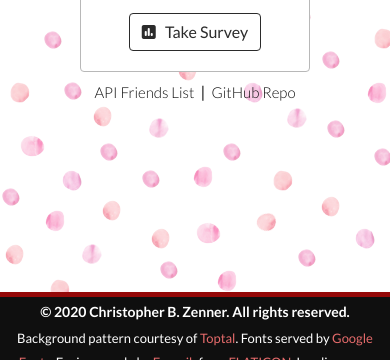
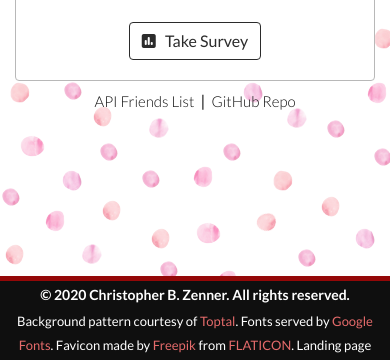
Before and after one commit to icn2you/fsf-a11, a website: page app/public/home.html in a window 390 px wide. Shown: the part 484-844 px from the top of the page. Drawn offline with nearby package versions, Linux system fonts and the light colour scheme.

Commit message:
style: tweak styling for responsiveness

```diff
--- a/app/public/home.html
+++ b/app/public/home.html
@@ -32,7 +32,7 @@
       <!-- Primary Content -->
       <main class="container">
         <div class="row h-100 mt-2 justify-content-center">
-          <div class="col-8 my-auto">
+          <div class="col-lg-8 my-auto">
             <div class="card mx-auto">
               <img src="/img/little-friends.jpg" alt="Little Friends" id="little-friends" class="card-img-top">
               <div class="card-body">
--- a/app/src/scss/style.scss
+++ b/app/src/scss/style.scss
@@ -41,7 +41,7 @@ body {
   background-image: url("../img/watercolor.png");
   color: $almost-midnight;
   font-family: fonts.$sans-serif-font-stack;
-  height: 92%;
+  height: 95%;
   line-height: 1.5em;
 }
 
@@ -123,7 +123,7 @@ button {
 
 #dev-links {
   margin-top: 1vh;
-  margin-bottom: 10vh;
+  margin-bottom: 12vh;
 }
 
 /***********************************************************************
@@ -173,7 +173,7 @@ button {
 ***********************************************************************/
 .fixed-bottom {
   border-top: 5px palette.$blood solid;
-  height: 8%;
+  height: 10vh;
 }
 
 footer {
```
Also changed, not shown: app/public/css/style.css.
